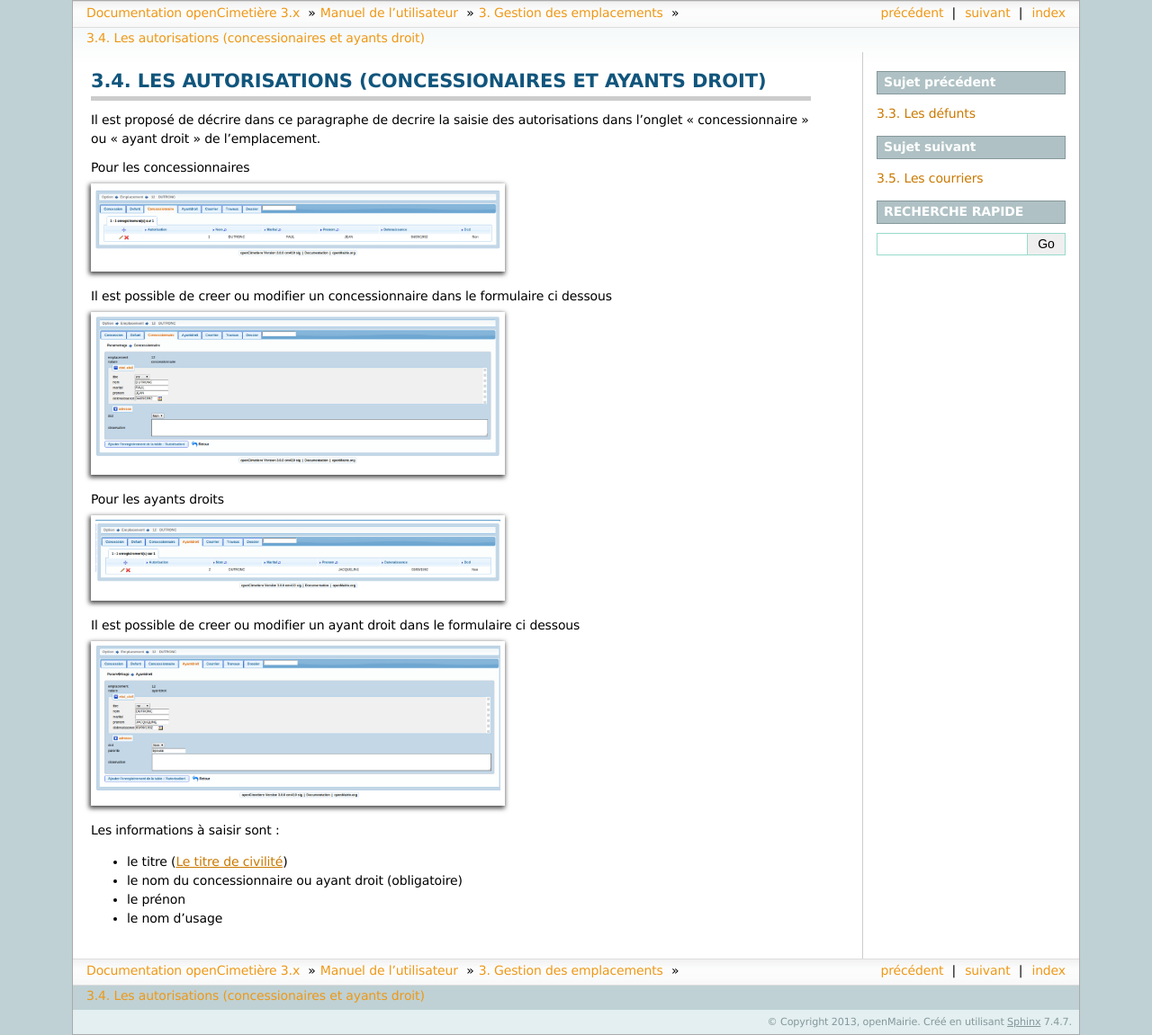
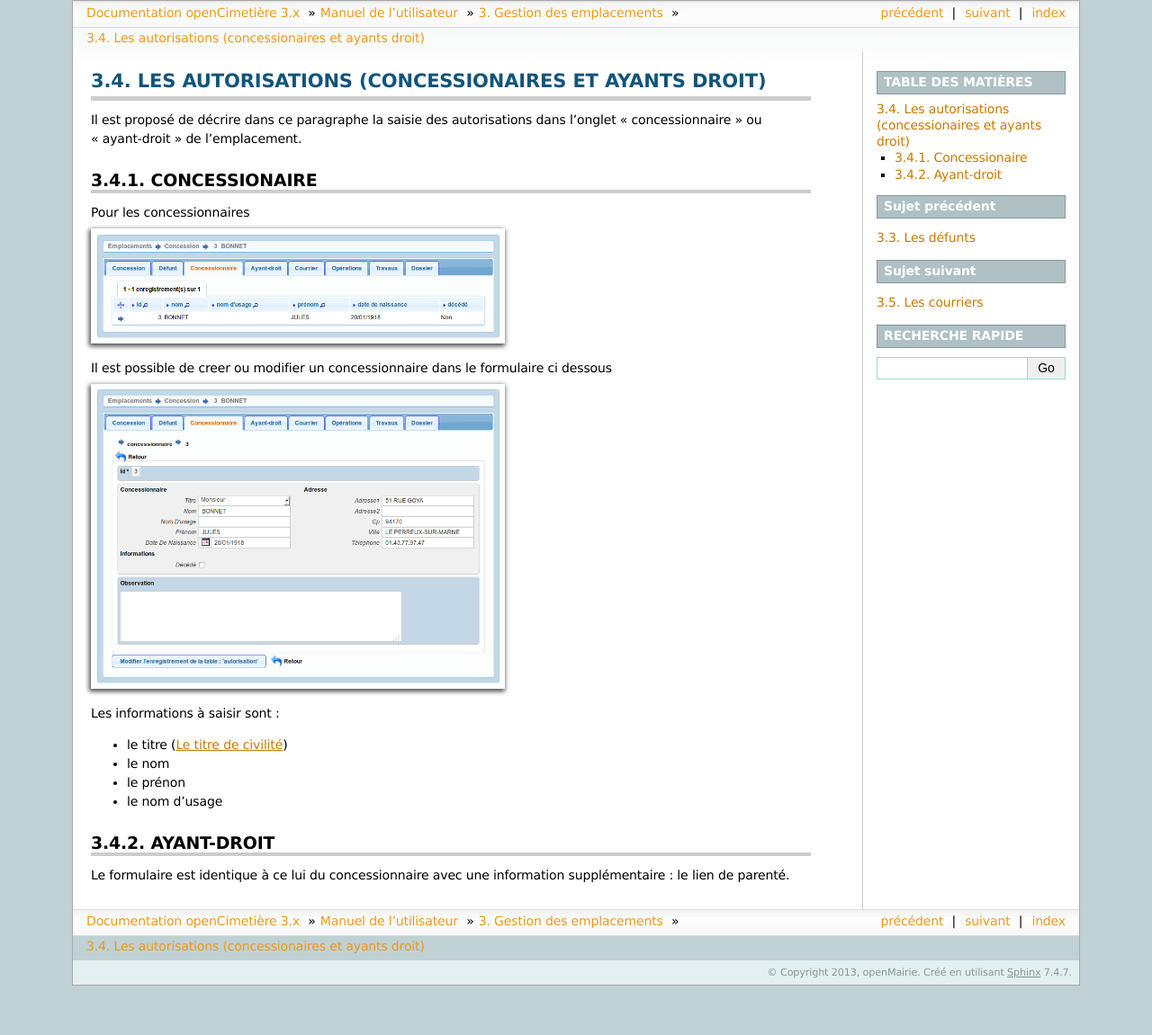
Before and after one commit to KevinFoisnet/opencimetiere-documentation, a Sphinx documentation site: the page built from source/manuel_utilisateur/autorisation.rst, in a window 1280 px wide. Shown: the whole page at 90% size. Built offline with Sphinx 7.4.7, drawn with Linux system fonts in a browser that asks for light colours; after the commit the page ends 1096 px from its top, so only the background shows below that.

Commit message:
Mise à jour de la rubrique autorisation

```diff
--- a/source/manuel_utilisateur/autorisation.rst
+++ b/source/manuel_utilisateur/autorisation.rst
@@ -5,33 +5,32 @@ Les autorisations (concessionaires et ayants droit)
 ###################################################
 
 
-Il est proposé de décrire dans ce paragraphe de decrire la saisie des autorisations
-dans l'onglet "concessionnaire" ou "ayant droit" de l'emplacement.
+Il est proposé de décrire dans ce paragraphe la saisie des autorisations
+dans l'onglet "concessionnaire" ou "ayant-droit" de l'emplacement.
 
+Concessionaire
+##############
 
 Pour les concessionnaires
 
-.. image:: ../_static/tab_concessionnaire.png
+.. image:: opencimetiere--onglet-concessionnaire-tableau.png
 
 
 Il est possible de creer ou modifier un concessionnaire dans le formulaire ci dessous
 
-.. image:: ../_static/form_concessionnaire.png
-
-Pour les ayants droits
-
-.. image:: ../_static/tab_ayantdroit.png
-
-
-Il est possible de creer ou modifier un ayant droit dans le formulaire ci dessous
-
-.. image:: ../_static/form_ayantdroit.png
-
+.. image:: opencimetiere--onglet-concessionnaire-formulaire.png
 
 
 Les informations à saisir sont :
 
 - le titre (:ref:`titre_de_civilite`)
-- le nom du concessionnaire ou ayant droit (obligatoire)
+- le nom
 - le prénon
 - le nom d'usage
+
+
+Ayant-droit
+###########
+
+Le formulaire est identique à ce lui du concessionnaire avec une information
+supplémentaire : le lien de parenté.
```
Also changed, not shown: source/_static/form_ayantdroit.png (deleted), source/_static/form_concessionnaire.png (deleted), source/_static/tab_ayantdroit.png (deleted), source/_static/tab_concessionnaire.png (deleted), source/manuel_utilisateur/opencimetiere--onglet-concessionnaire-formulaire.png (added), source/manuel_utilisateur/opencimetiere--onglet-concessionnaire-tableau.png (added).
